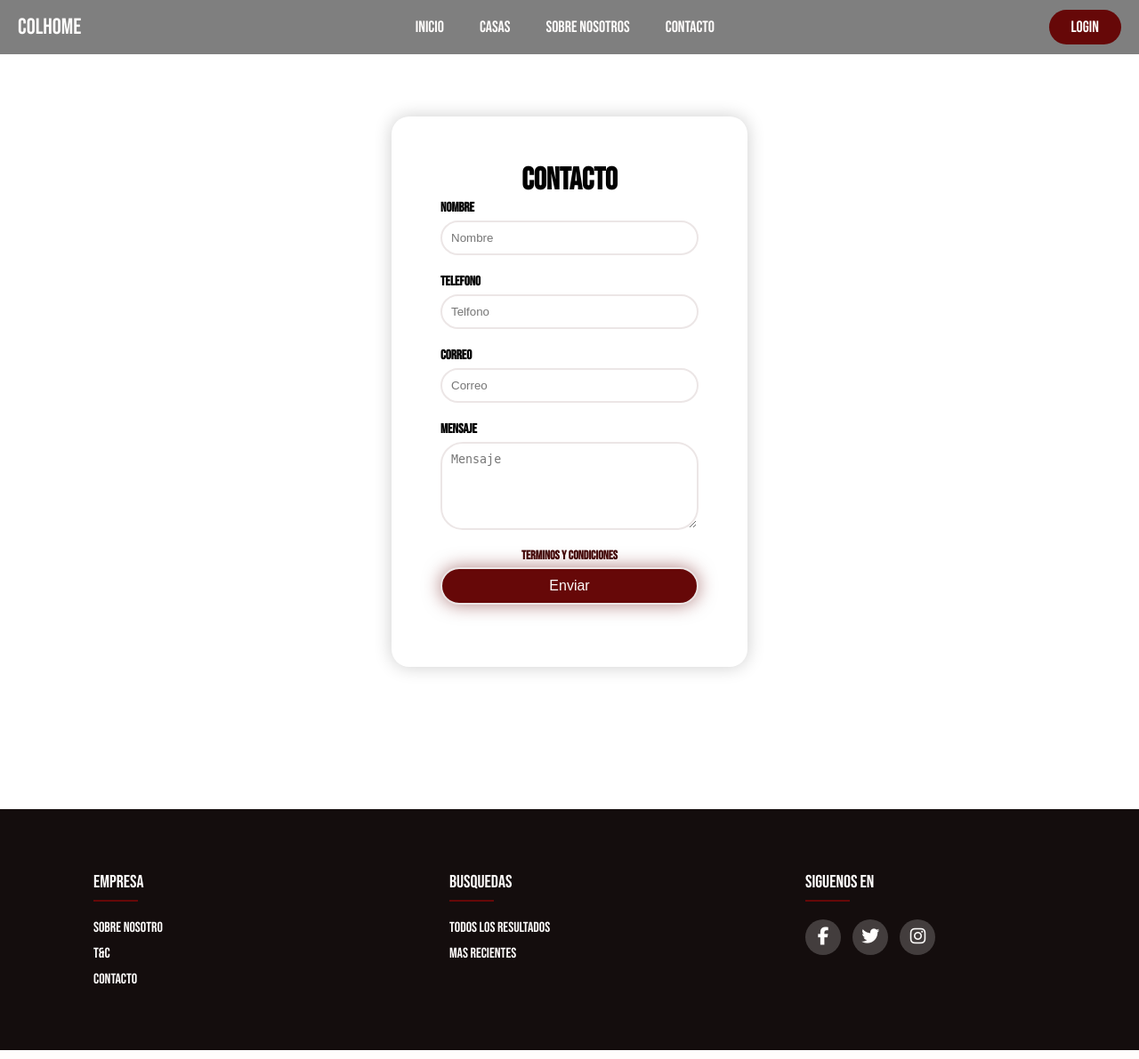
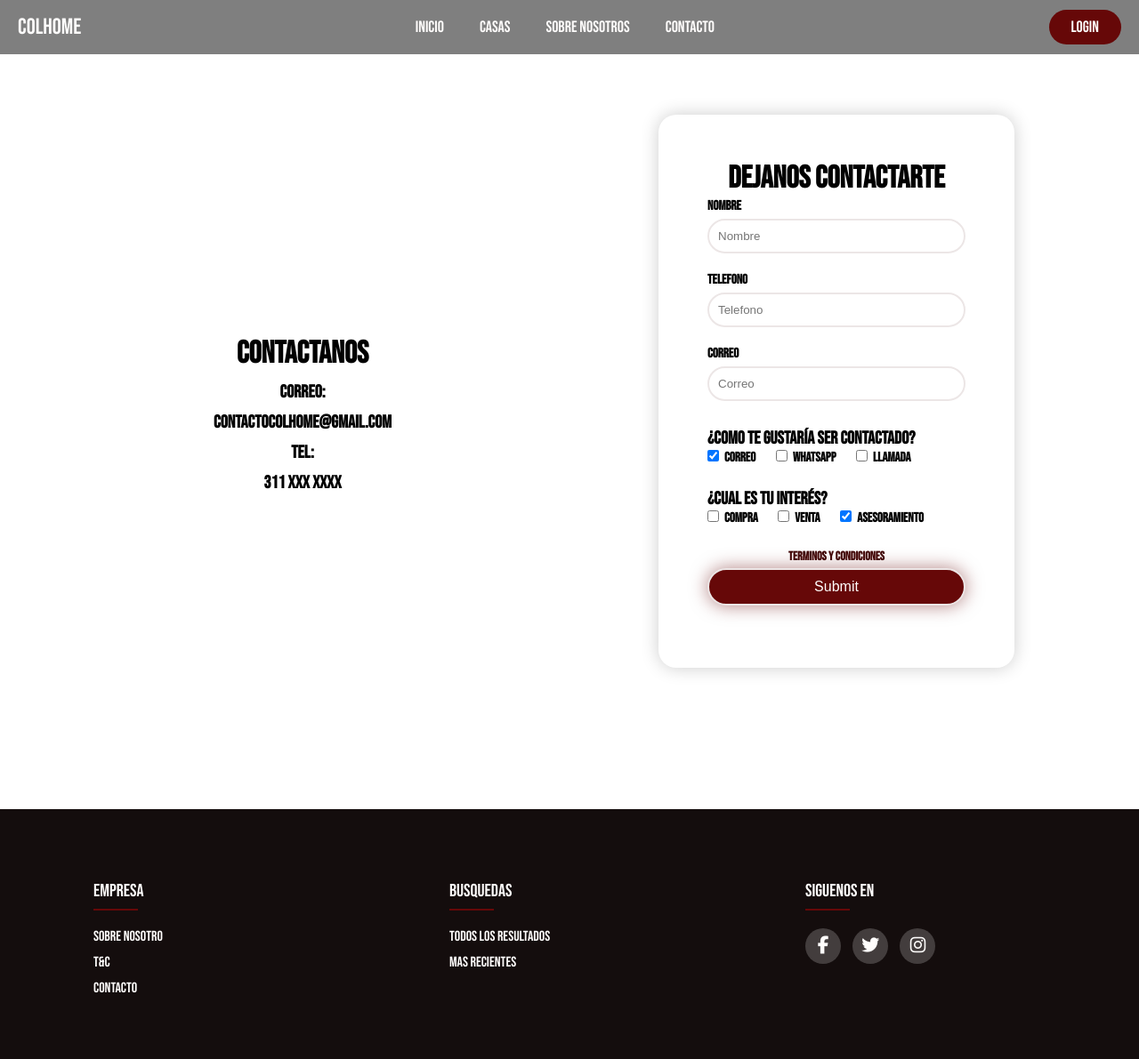
Before and after one commit to JoseRodriguez11/ColHome, a PHP site: page /contact.html in a window 1280 px wide. Shown: the whole page at 89% size. Run offline with PHP 8.4, Linux system fonts and the light colour scheme.

Commit message:
se cambia el formulario de contacto

```diff
--- a/contact.html
+++ b/contact.html
@@ -37,25 +37,48 @@
 
     <main>
         <section class="content-contact container ">
+            <div class="information_contact">
+                <H2>Contactanos</H2>
+                <h3>Correo:</h3>
+                <h4>contactocolhome@gmail.com</h4>
+                <h3>Tel:</h3>
+                <h4>311 xxx xxxx</h4>
+
+            </div>
             <form  action="">
-                <h2>Contacto</h2>
+                <h2>Dejanos Contactarte</h2>
                 <div class="input-group">
                     <label for="name">Nombre</label>
                     <input type="text" name="name" id="name" placeholder="Nombre">
 
                     <label for="phone">Telefono</label>
-                    <input type="tel" name="phone" id="phone" placeholder="Telfono">
+                    <input type="tel" name="phone" id="phone" placeholder="Telefono">
 
                     <label for="email">Correo</label>
                     <input type="email" name="email" id="email" placeholder="Correo">
 
-                    <label for="message">Mensaje</label>
-                    <textarea name="message" id="message" cols="30" rows="5" placeholder="Mensaje"></textarea>
+                    <div class="contact-form">
+                        <h4>¿Como te gustaría ser contactado?</h4>
+
+                            <label ><input type="checkbox"  name="email" value="Correo" checked>Correo</label>
+                            <label ><input type="checkbox"  name="WhatsApp" value="WhatsApp">WhatsApp</label>
+                            <label ><input type="checkbox" value="llamada">llamada</label>
+
+                    </div>
+
+                    <div class="contact-form">
+                        <h4>¿Cual es tu interés?</h4>
+
+                            <label ><input type="checkbox" value="Compra">Compra</label>
+                            <label ><input type="checkbox" value="venta">venta</label>
+                            <label ><input type="checkbox" value="Asesoramiento" checked>Asesoramiento</label>
+
+                    </div>
 
                     <div class="form-txt-contact">
-                        <a href="#">Terminos y Condiciones</a>
+                        <a href="t&c.html">Terminos y Condiciones</a>
                     </div>
-                    <input type="submit" class="btn-contact" value="Enviar">
+                    <input type="submit" class="btn-contact">
                 </div>
             </form>
 
--- a/styles/style.css
+++ b/styles/style.css
@@ -577,17 +577,31 @@ details[open] summary::before{
 .content-contact {
     min-height: 110vh;
     display: flex;
-    justify-content: center;
+    flex-wrap: wrap;
+    justify-content: space-around;
     align-items: center;
+
 }
 
+.information_contact{
+    min-width: 400px;
+    display: flex;
+    flex-direction: column;
+    align-items: center;
+    justify-content: start;
+    padding-top: 50px;
+
+}
+.information_contact h3,h4{
+    font-size:20px;
+    padding-top: 10px;
+}
 .content-contact form{
     padding: 50px 55px ;
     box-shadow: 0 0 20px rgba(0, 0, 0, 0.2);
     border-radius: 20px;
     text-align: center;
-    width: 400px;
-
+    min-width: 400px;
 
 }
 
@@ -601,9 +615,11 @@ details[open] summary::before{
     color: rgb(65, 5, 5);
     font-size: 14px ;
     font-weight: 600;
+    padding-top: 10px;
 }
 .form-txt-contact a:hover{
     text-decoration: underline;
+
 }
 .content-contact h2{
     font-size: 35px;
@@ -629,7 +645,12 @@ details[open] summary::before{
     flex-direction: column;
     text-align: left;
 }
-
+.contact-form label {
+    padding-right: 20px;
+}
+.contact-form label input{
+    margin-right: 6px;
+}
 .btn-contact{
     font-size: 16px;
     color: #fffdfc;
@@ -642,6 +663,7 @@ details[open] summary::before{
 .btn-contact:hover{
     background-color: rgb(65, 5, 5);
 }
+
 
 
 /* terminos y condiciones*/
```
